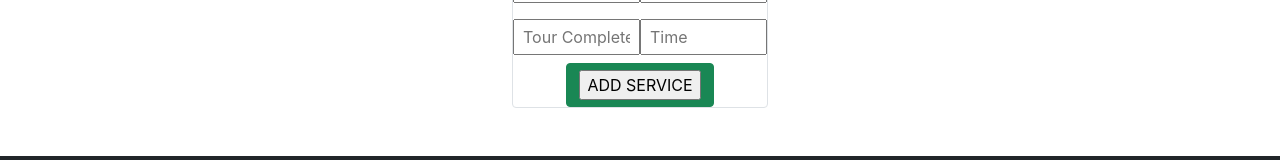
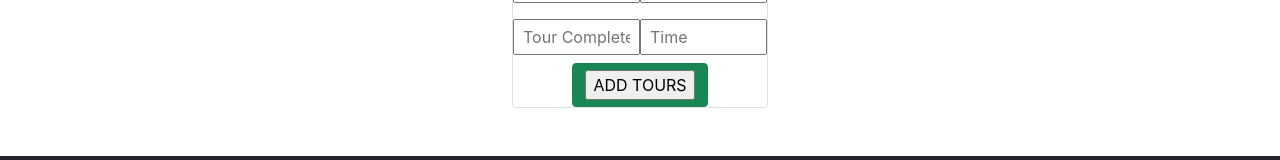
Before and after one commit to smahkafi/travelo-client, a React (Create React App) app: page /addnewtours in a window 1280 px wide. Shown: the part 297-457 px from the top of the page. Built offline with nearby package versions, Linux system fonts and the light colour scheme; no server answers.

Commit message:
add tours button add

```diff
--- a/src/Pages/AddNewTours/AddNewTours.js
+++ b/src/Pages/AddNewTours/AddNewTours.js
@@ -78,7 +78,7 @@
           />
 
           <div className="btn btn-success">
-            <input type="submit" value="ADD SERVICE" />
+            <input type="submit" value="ADD TOURS" />
           </div>
         </form>
       </div>
```
